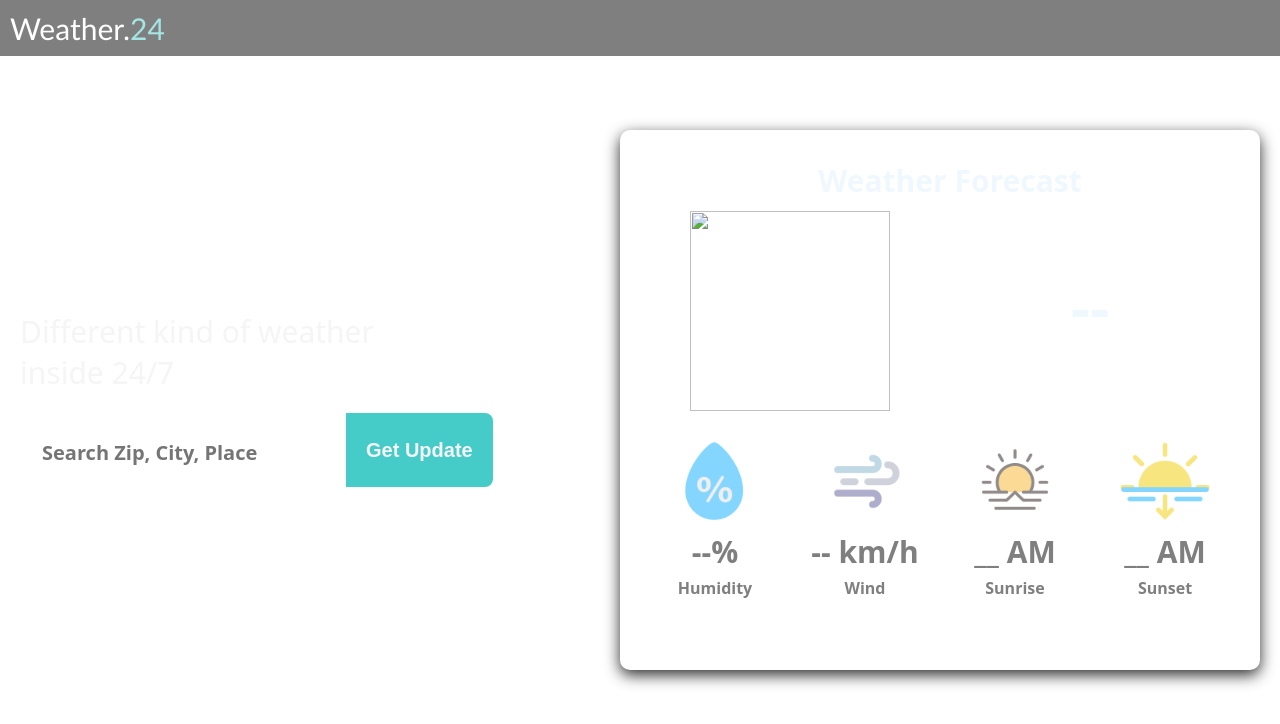
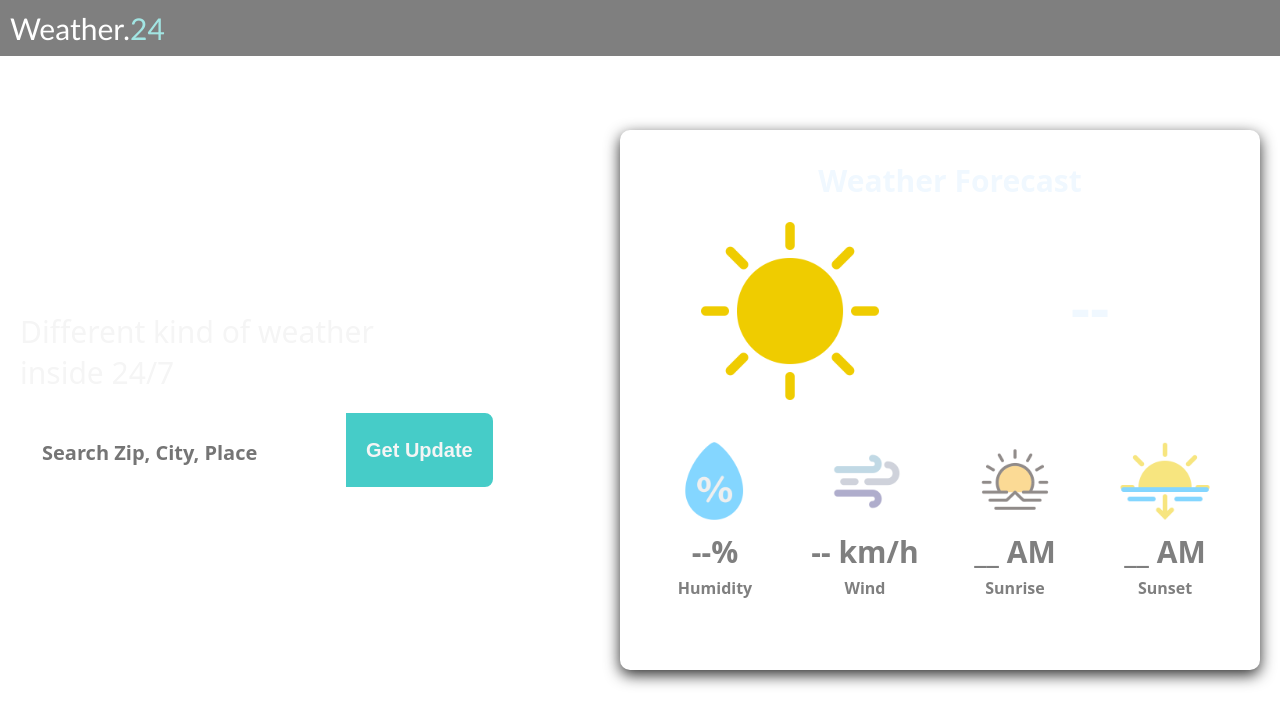
Before and after one commit to Anirudh3434/Weather-website, a plain HTML site: page index.html in a window 1280 px wide. Drawn offline with Linux system fonts and the light colour scheme.

Commit message:
image update

```diff
--- a/index.html
+++ b/index.html
@@ -32,7 +32,7 @@
 
                      <div class="outputSection">
                         <div class="ImgCard">
-                        <img src="" class="Wimg"  width="200px" height="200px">
+                        <img src="images/sunny.png" class="Wimg"  width="200px" height="200px">
                      </div>
                       <div class="weatherContent">
                                <span class="temp" id="temp">--</span>
```
